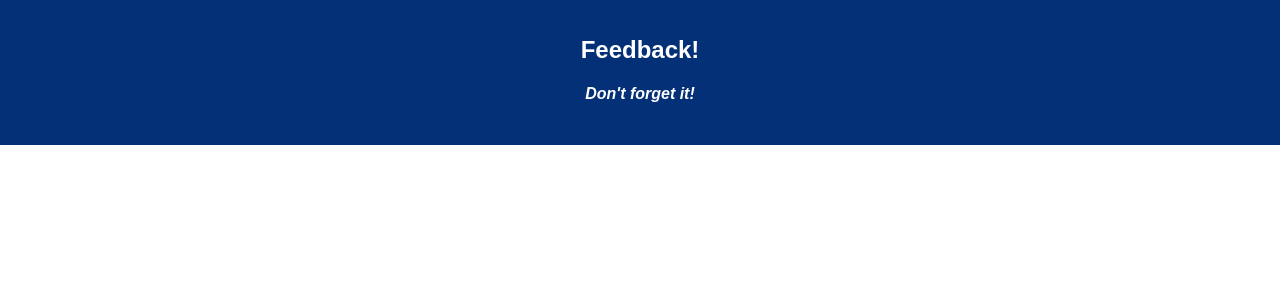
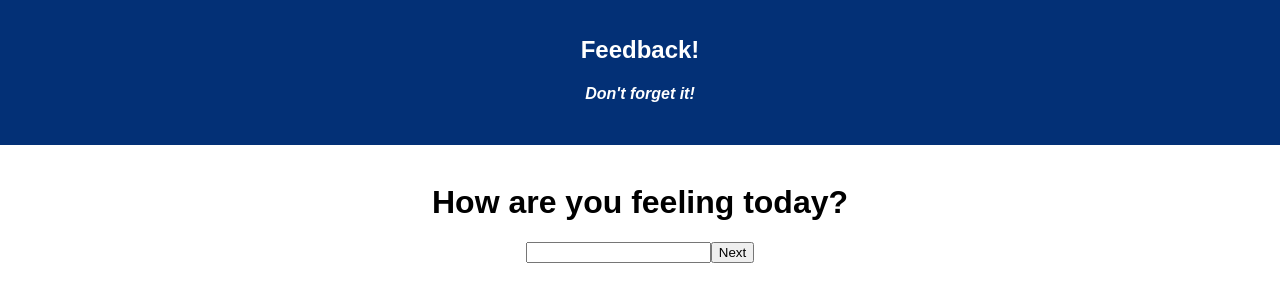
Before and after one commit to meghen/redux-feedback-loop, a React (Create React App) app: page /review in a window 1280 px wide. Shown: the top 302 px of the page. Built offline with nearby package versions, Linux system fonts and the light colour scheme.

Commit message:
next buttons set up

```diff
--- a/src/components/App/App.js
+++ b/src/components/App/App.js
@@ -1,7 +1,7 @@
 import React, { Component } from 'react';
 // import axios from 'axios';
 import './App.css';
-import {HashRouter as Router, Route, Link} from 'react-router-dom';
+import {HashRouter as Router, Route} from 'react-router-dom';
 import Feeling from '../Feeling/Feeling'
 import Understanding from '../Understanding/Understanding'
 import Support from '../Support/Support'
@@ -17,7 +17,7 @@ class App extends Component {
             <h4><i>Don't forget it!</i></h4>
           </header>
           <br/>
-          <Route path='/feeling' component={Feeling}/>
+          <Route exact path='/' component={Feeling}/>
           <Route path='/understanding' component={Understanding}/>
           <Route path='/support' component={Support}/>
           <Route path='/comments' component={Comments}/>
--- a/src/components/Comments/Comments.js
+++ b/src/components/Comments/Comments.js
@@ -1,14 +1,22 @@
 import React, { Component } from 'react';
 // import axios from 'axios';
+import {withRouter} from 'react-router-dom';
 
 class Comments extends Component {
+  handleClick=()=>{
+    //routes to next page
+    /// - NEED TO CHANGE PATH TO REVIEW COMPONENT
+    this.props.history.push('/understanding')
+  }
   render() {
     return (
         <div>
-          <h1>COMMENTS PAGE</h1>
+          <h1>Any comments you want to leave?</h1>
+          <input type="text" />
+          <button onClick={this.handleClick}>Next</button>
         </div>
     );
   }
 }
 
-export default Comments;
+export default withRouter(Comments);
--- a/src/components/Feeling/Feeling.js
+++ b/src/components/Feeling/Feeling.js
@@ -1,14 +1,21 @@
 import React, { Component } from 'react';
 // import axios from 'axios';
+import {withRouter} from 'react-router-dom';
 
 class Feeling extends Component {
+    handleClick=()=>{
+        //routes to next page
+        this.props.history.push('/understanding')
+      }
   render() {
     return (
         <div>
-          <h1>FEELINGS PAGE</h1>
+          <h1>How are you feeling today?</h1>
+          <input type="number" />
+          <button onClick={this.handleClick}>Next</button>
         </div>
     );
   }
 }
 
-export default Feeling;
+export default withRouter(Feeling);
--- a/src/components/Support/Support.js
+++ b/src/components/Support/Support.js
@@ -1,14 +1,21 @@
 import React, { Component } from 'react';
 // import axios from 'axios';
+import {withRouter} from 'react-router-dom';
 
 class Support extends Component {
+  handleClick=()=>{
+    //routes to next page
+    this.props.history.push('/comments')
+  }
   render() {
     return (
         <div>
-          <h1>SUPPORT PAGE</h1>
+          <h1>How well do you feel supported?</h1>
+          <input type="number" />
+          <button onClick={this.handleClick}>Next</button>
         </div>
     );
   }
 }
 
-export default Support;
+export default withRouter(Support);
--- a/src/components/Understanding/Understanding.js
+++ b/src/components/Understanding/Understanding.js
@@ -1,14 +1,23 @@
 import React, { Component } from 'react';
 // import axios from 'axios';
+import {withRouter} from 'react-router-dom';
 
 class Understanding extends Component {
+  handleClick=()=>{
+    /// - check out pop instead of push to go back
+    console.log(this.props.history)
+    //routes to next page
+    this.props.history.push('/support')
+  }
   render() {
     return (
         <div>
-          <h1>UNDERSTANDING PAGE</h1>
+          <h1>How well are you understanding the content?</h1>
+          <input type='number' />
+          <button onClick={this.handleClick}>Next</button>
         </div>
     );
   }
 }
 
-export default Understanding;
+export default withRouter(Understanding);
```
